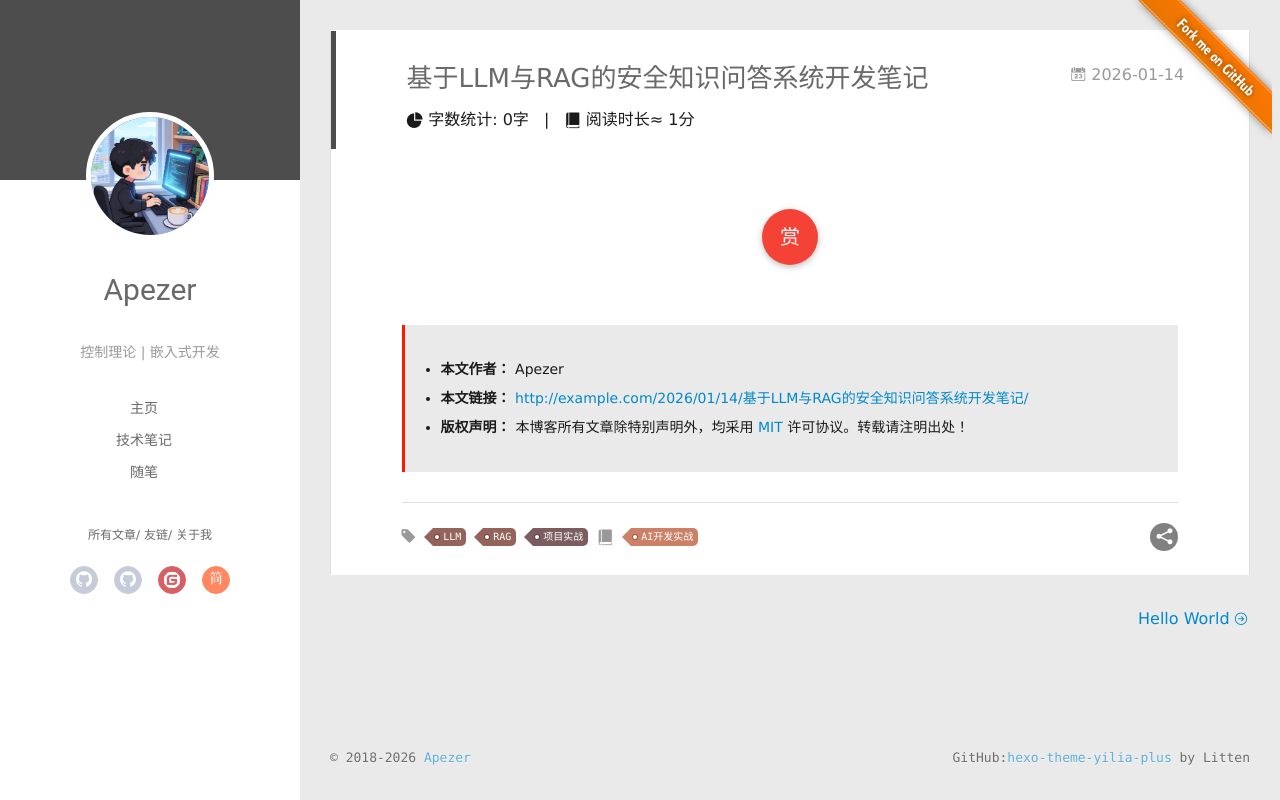
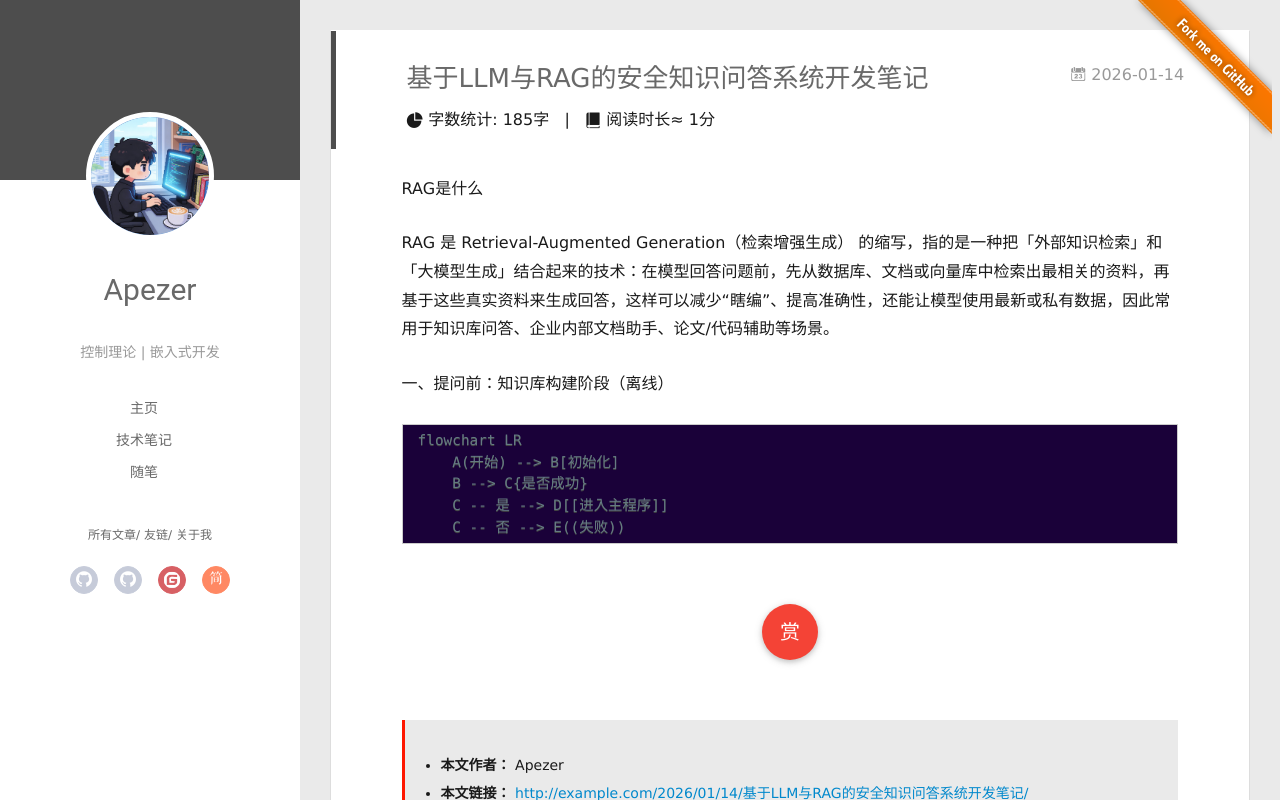
Before and after one commit to Apezer/Apezer.github.io, a plain HTML site: page 2026/01/14/基于LLM与RAG的安全知识问答系统开发笔记/index.html in a window 1280 px wide. Drawn offline with Linux system fonts and the light colour scheme; some packages are replaced by stand-ins of ours; no server answers; a script that the page names is missing.

Commit message:
Site updated: 2026-01-14 19:05:05

```diff
--- a/2026/01/14/基于LLM与RAG的安全知识问答系统开发笔记/index.html
+++ b/2026/01/14/基于LLM与RAG的安全知识问答系统开发笔记/index.html
@@ -10,13 +10,15 @@
   <meta name="generator" content="hexo-theme-yilia-plus">
   <meta name="viewport" content="width=device-width, initial-scale=1, maximum-scale=1">
 
-  <meta property="og:type" content="article">
+  <meta name="description" content="RAG是什么 RAG 是 Retrieval-Augmented Generation（检索增强生成） 的缩写，指的是一种把「外部知识检索」和「大模型生成」结合起来的技术：在模型回答问题前，先从数据库、文档或向量库中检索出最相关的资料，再基于这些真实资料来生成回答，这样可以减少“瞎编”、提高准确性，还能让模型使用最新或私有数据，因此常用于知识库问答、企业内部文档助手、论文&#x2F;代码辅助等场景。 一、提">
+<meta property="og:type" content="article">
 <meta property="og:title" content="基于LLM与RAG的安全知识问答系统开发笔记">
 <meta property="og:url" content="http://example.com/2026/01/14/%E5%9F%BA%E4%BA%8ELLM%E4%B8%8ERAG%E7%9A%84%E5%AE%89%E5%85%A8%E7%9F%A5%E8%AF%86%E9%97%AE%E7%AD%94%E7%B3%BB%E7%BB%9F%E5%BC%80%E5%8F%91%E7%AC%94%E8%AE%B0/index.html">
 <meta property="og:site_name" content="Apezer的硬核空间">
+<meta property="og:description" content="RAG是什么 RAG 是 Retrieval-Augmented Generation（检索增强生成） 的缩写，指的是一种把「外部知识检索」和「大模型生成」结合起来的技术：在模型回答问题前，先从数据库、文档或向量库中检索出最相关的资料，再基于这些真实资料来生成回答，这样可以减少“瞎编”、提高准确性，还能让模型使用最新或私有数据，因此常用于知识库问答、企业内部文档助手、论文&#x2F;代码辅助等场景。 一、提">
 <meta property="og:locale" content="en_US">
 <meta property="article:published_time" content="2026-01-14T06:30:00.000Z">
-<meta property="article:modified_time" content="2026-01-14T07:02:13.308Z">
+<meta property="article:modified_time" content="2026-01-14T10:57:53.089Z">
 <meta property="article:author" content="Apezer">
 <meta property="article:tag" content="LLM">
 <meta property="article:tag" content="RAG">
@@ -361,7 +363,7 @@ mjx-container[display="true"] + br {
       <!-- 百度字体平台:http://fontstore.baidu.com/static/editor/index.html -->
       <i class="icon-statistics"></i>
       <span class="post-meta-item-text"> 字数统计:</span>
-      <span class="post-count">0字</span>
+      <span class="post-count">185字</span>
     </span>
   </span>
 
@@ -381,6 +383,14 @@ mjx-container[display="true"] + br {
 
   <div class="article-entry" itemprop="articleBody">
 
+    <p>RAG是什么</p>
+<p>RAG 是 Retrieval-Augmented Generation（检索增强生成） 的缩写，指的是一种把「外部知识检索」和「大模型生成」结合起来的技术：在模型回答问题前，先从数据库、文档或向量库中检索出最相关的资料，再基于这些真实资料来生成回答，这样可以减少“瞎编”、提高准确性，还能让模型使用最新或私有数据，因此常用于知识库问答、企业内部文档助手、论文/代码辅助等场景。</p>
+<p>一、提问前：知识库构建阶段（离线）</p>
+<pre class="mermaid">flowchart LR
+    A(开始) --&gt; B[初始化]
+    B --&gt; C{是否成功}
+    C -- 是 --&gt; D[[进入主程序]]
+    C -- 否 --&gt; E((失败))</pre>
 
 
 
```
Also changed, not shown: index.html (+8 -0 lines).
